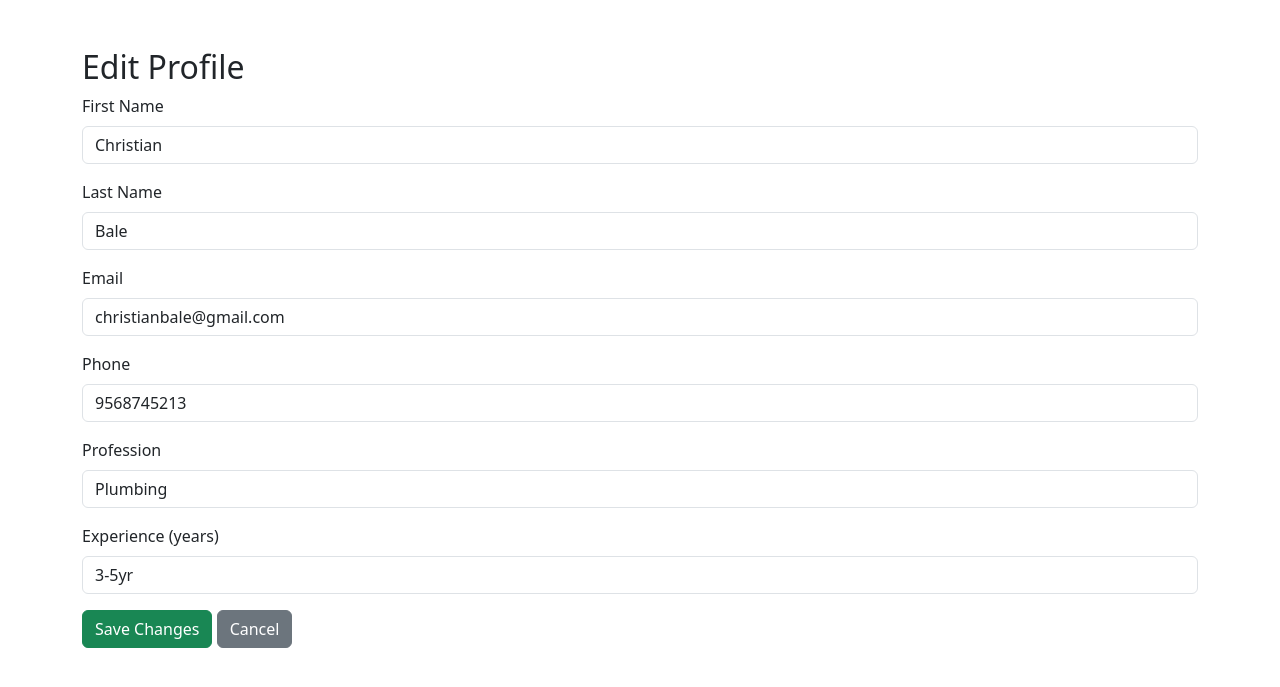
After one commit to Surajksgit/Fixitproject, a Django app: page /worker/edit/48/ in a window 1280 px wide. The commit adds this page. Shown: the top 687 px of the page. Run offline with Django 5.2, Linux system fonts and the light colour scheme; data comes from the database, SQL or seed files in the repository; both versions use the stored data as it was after the commit.

Commit message:
Worker Edit

```diff
--- /dev/null
+++ b/mainapp/templates/edit_worker_profile.html
@@ -0,0 +1,53 @@
+{% load static %}
+<!DOCTYPE html>
+<html lang="en">
+<head>
+    <meta charset="UTF-8">
+    <meta name="viewport" content="width=device-width, initial-scale=1.0">
+    <title>Edit Profile</title>
+    <link href="https://cdn.jsdelivr.net/npm/bootstrap@5.3.3/dist/css/bootstrap.min.css" rel="stylesheet">
+</head>
+<body>
+
+<div class="container mt-5">
+    <h2>Edit Profile</h2>
+    <form method="POST">
+        {% csrf_token %}
+        <div class="mb-3">
+            <label for="first_name" class="form-label">First Name</label>
+            <input type="text" class="form-control" id="first_name" name="first_name" value="{{ worker.first_name }}" required>
+        </div>
+
+        <div class="mb-3">
+            <label for="last_name" class="form-label">Last Name</label>
+            <input type="text" class="form-control" id="last_name" name="last_name" value="{{ worker.last_name }}" required>
+        </div>
+
+        <div class="mb-3">
+            <label for="email" class="form-label">Email</label>
+            <input type="email" class="form-control" id="email" name="email" value="{{ worker.email }}" required>
+        </div>
+
+        <div class="mb-3">
+            <label for="phone" class="form-label">Phone</label>
+            <input type="text" class="form-control" id="phone" name="phone" value="{{ worker.phone }}" required>
+        </div>
+
+        <div class="mb-3">
+            <label for="profession" class="form-label">Profession</label>
+            <input type="text" class="form-control" id="profession" name="profession" value="{{ worker.profession }}" required>
+        </div>
+
+        <div class="mb-3">
+            <label for="experience" class="form-label">Experience (years)</label>
+            <input type="text" class="form-control" id="experience" name="experience" value="{{ worker.experience }}" required>
+        </div>
+
+        <button type="submit" class="btn btn-success">Save Changes</button>
+        <a href="{% url 'worker_dashboard' %}" class="btn btn-secondary">Cancel</a>
+    </form>
+</div>
+
+<script src="https://cdn.jsdelivr.net/npm/bootstrap@5.3.3/dist/js/bootstrap.bundle.min.js"></script>
+</body>
+</html>
--- a/mainapp/templates/worker_dashboard.html
+++ b/mainapp/templates/worker_dashboard.html
@@ -79,6 +79,8 @@
                 </div>
                 <p><strong>Phone:</strong><i class="fas fa-phone"></i> {{ worker.phone }}</p>
                 <p><strong>Experience:</strong> {{ worker.experience }} years</p>
+                <a href="{% url 'edit_worker_profile' worker.id %}" class="btn btn-primary btn-sm">Edit Profile</a>
+
 
                 <h3 class="mt-4">Assigned Jobs</h3>
 <ul class="list-group job-list">
--- a/mainapp/urls.py
+++ b/mainapp/urls.py
@@ -3,7 +3,7 @@
 
 from django.urls import path
 from . import views
-from .views import home, worker_logout , user_dashboard, send_request
+from .views import home, worker_logout , user_dashboard, send_request,edit_worker_profile
 
 urlpatterns = [
     path('', views.home, name='home'),
@@ -29,7 +29,5 @@ urlpatterns = [
     path('worker/<int:worker_id>/', views.view_worker, name='view_worker'),
     path('privacy-policy/', views.privacy_policy, name='privacy_policy'),
     path('complete-job/<int:job_id>/', views.complete_job, name='complete_job'),
-
-
-
+    path('worker/edit/<int:worker_id>/', edit_worker_profile, name='edit_worker_profile'),
 ]
--- a/mainapp/views.py
+++ b/mainapp/views.py
@@ -287,3 +287,19 @@ def complete_job(request, job_id):
         messages.success(request, "Job marked as completed successfully!")
 
     return redirect("worker_dashboard")
+
+
+def edit_worker_profile(request, worker_id):
+    worker = get_object_or_404(Worker, id=worker_id)
+
+    if request.method == 'POST':
+        worker.first_name = request.POST['first_name']
+        worker.last_name = request.POST['last_name']
+        worker.email = request.POST['email']
+        worker.phone = request.POST['phone']
+        worker.profession = request.POST['profession']
+        worker.experience = request.POST['experience']
+        worker.save()
+        return redirect('worker_dashboard')
+
+    return render(request, 'edit_worker_profile.html', {'worker': worker})
```
Also changed, not shown: db.sqlite3.
